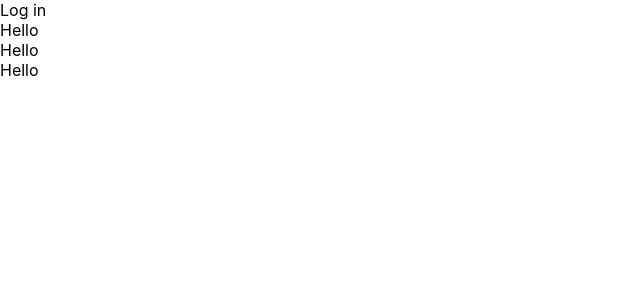
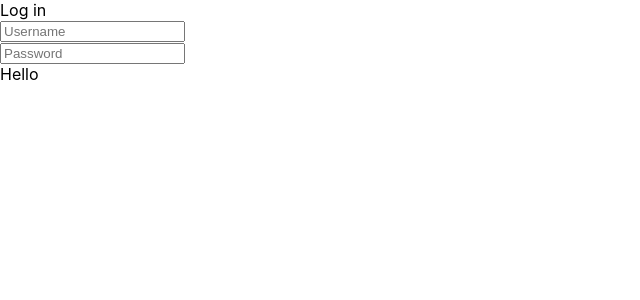
Before and after one commit to Gagandeep-Kaur-01/Login_Application, a React (Create React App) app in the folder Login_Page/frontend/: page / in a window 1280 px wide. Shown: the top 300 px of the page, without its empty margins (0-640 px from the left). Built offline with nearby package versions, Linux system fonts and the light colour scheme.

Commit message:
added input fields

```diff
--- a/Login_Page/frontend/src/Form/InputField.js
+++ b/Login_Page/frontend/src/Form/InputField.js
@@ -5,7 +5,13 @@ class InputField extends React.Component {
   render() {
   return (
     <div className="inputField">
-      Hello
+      <input className="input"
+      type= {this.props.type}
+      placeholder={this.props.placeholder}
+      value={this.props.value}
+      onChange={ (e) => this.props.onChange(e.target.value) }
+     />
+
     </div>
   );
   }
```
